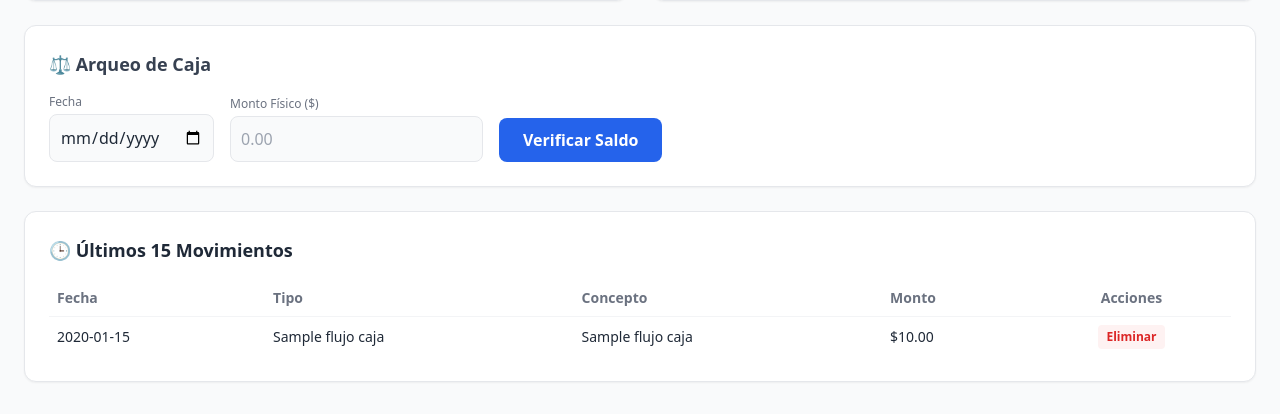
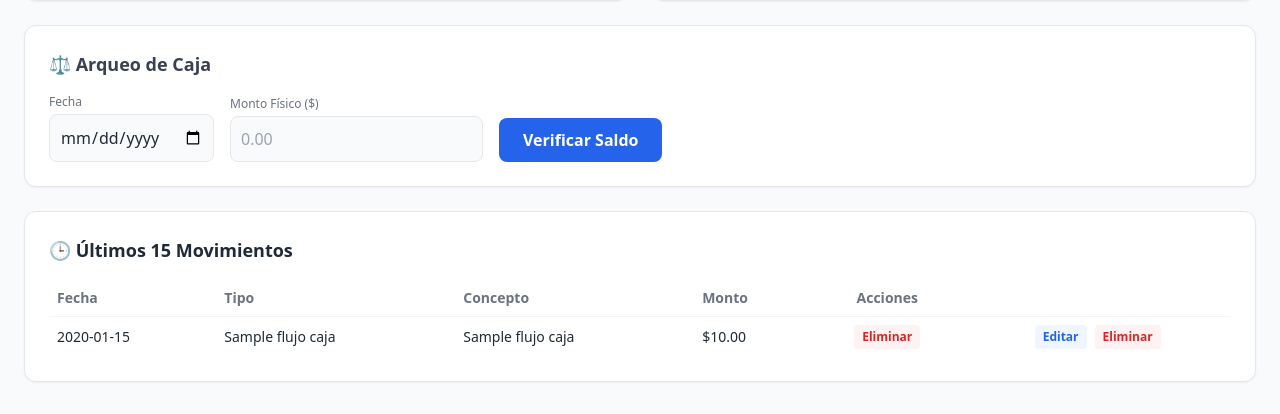
Before and after one commit to xlink1729-cloud/Caja-clinica, a FastAPI app: page / in a window 1280 px wide. Shown: the part 386-800 px from the top of the page. Run offline with FastAPI, Linux system fonts and the light colour scheme; the visitor is signed in with stand-in values (Sample User, id 1); a database or web service that is not in the repository returns one stand-in record (values such as "Sample title"); data that the repository does not hold is empty; some libraries are stand-ins or nearby versions.

Commit message:
Update control_caja.html

```diff
--- a/templates/control_caja.html
+++ b/templates/control_caja.html
@@ -72,6 +72,12 @@
                             <button type="submit" class="text-red-600 hover:text-red-800 font-bold text-xs bg-red-50 px-2 py-1 rounded">Eliminar</button>
                         </form>
                     </td>
+                    <td class="p-2 text-center flex justify-center gap-2">
+                        <a href="/editar-movimiento/{{ m[0] }}" class="text-blue-600 hover:text-blue-800 font-bold text-xs bg-blue-50 px-2 py-1 rounded">Editar</a>
+                        <form action="/borrar-movimiento/{{ m[0] }}" method="POST" onsubmit="return confirm('¿Eliminar?');">
+                            <button type="submit" class="text-red-600 hover:text-red-800 font-bold text-xs bg-red-50 px-2 py-1 rounded">Eliminar</button>
+                        </form>
+                    </td>
                 </tr>
                 {% endfor %}
             </tbody>
```
